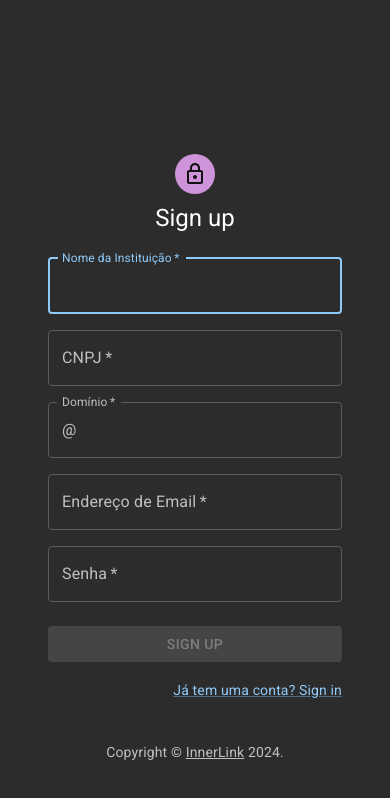
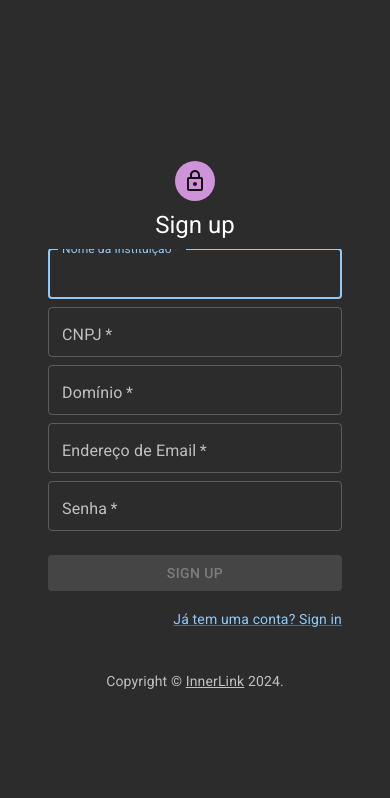
Before and after one commit to Gmendesfonseca/ThirdSemester-Project, a React (Vite) app in the folder vite-project/: page /register in a window 390 px wide. Shown: the top 798 px of the page. Built offline with nearby package versions, Linux system fonts and the light colour scheme.

Commit message:
update signin/up

```diff
--- a/vite-project/src/components/Register/FormInstitution.tsx
+++ b/vite-project/src/components/Register/FormInstitution.tsx
@@ -1,13 +1,13 @@
-import { useNavigate } from 'react-router-dom';
-import React, { useState } from 'react';
-import Button from '@mui/material/Button';
-import TextField from '@mui/material/TextField';
-import Grid from '@mui/material/Grid';
-import Box from '@mui/material/Box';
-import { addToast } from '../../components/Toast/toast';
-import { InputAdornment } from '@mui/material';
-import { registerInstitution, RegisterResponse } from '../../services/register';
-import Anchor from '../Anchor/Anchor';
+import { useNavigate } from "react-router-dom";
+import React, { useState } from "react";
+import Button from "@mui/material/Button";
+import TextField from "@mui/material/TextField";
+import Grid from "@mui/material/Grid";
+import Box from "@mui/material/Box";
+import { addToast } from "../../components/Toast/toast";
+import { InputAdornment } from "@mui/material";
+import { registerInstitution, RegisterResponse } from "../../services/register";
+import Anchor from "../Anchor/Anchor";
 
 export default function FormInstitution() {
   const navigate = useNavigate();
@@ -16,13 +16,13 @@ export default function FormInstitution() {
   const [domainError, setDomainError] = useState(false);
   const [cnpjError, setCnpjError] = useState(false);
   const [formData, setFormData] = useState({
-    email: '',
-    password: '',
+    email: "",
+    password: "",
   });
 
   const handleEmailChange = (event: React.ChangeEvent<HTMLInputElement>) => {
     const emailRegex = /^[A-Z0-9._%+-]+@[A-Z0-9.-]+\.[A-Z]{2,4}$/i;
-    if (!emailRegex.test(event.target.value) && event.target.value != '') {
+    if (!emailRegex.test(event.target.value) && event.target.value != "") {
       setEmailError(true);
     } else {
       setEmailError(false);
@@ -31,7 +31,7 @@ export default function FormInstitution() {
   };
 
   const handlePasswordChange = (event: React.ChangeEvent<HTMLInputElement>) => {
-    if (event.target.value.length < 8 && event.target.value != '') {
+    if (event.target.value.length < 8 && event.target.value != "") {
       setPasswordError(true);
     } else {
       setPasswordError(false);
@@ -43,7 +43,7 @@ export default function FormInstitution() {
   };
   const handleDomainChange = (event: React.ChangeEvent<HTMLInputElement>) => {
     const domainRegex = /^[A-Z0-9.-]+\.[A-Z]{2,4}$/i;
-    if (!domainRegex.test(event.target.value) && event.target.value != '') {
+    if (!domainRegex.test(event.target.value) && event.target.value != "") {
       setDomainError(true);
     } else {
       setDomainError(false);
@@ -56,7 +56,7 @@ export default function FormInstitution() {
 
   const handleCnpjChange = (event: React.ChangeEvent<HTMLInputElement>) => {
     const cnpjRegex = /^\d{2}\.\d{3}\.\d{3}\/\d{4}-\d{2}$/;
-    if (!cnpjRegex.test(event.target.value) || event.target.value == '') {
+    if (!cnpjRegex.test(event.target.value) || event.target.value == "") {
       setCnpjError(true);
     } else {
       setCnpjError(false);
@@ -67,26 +67,26 @@ export default function FormInstitution() {
   const handleSubmit = (event: React.FormEvent<HTMLFormElement>) => {
     event.preventDefault();
     const data = new FormData(event.currentTarget);
-    const name = data.get('institution') as string;
-    const email = data.get('email') as string;
-    const password = data.get('password') as string;
-    const domain = data.get('domain') as string;
-    const cnpj = data.get('cnpj') as string;
+    const name = data.get("institution") as string;
+    const email = data.get("email") as string;
+    const password = data.get("password") as string;
+    const domain = data.get("domain") as string;
+    const cnpj = data.get("cnpj") as string;
 
     if (
       !emailError &&
       !passwordError &&
       !domainError &&
       !cnpjError &&
-      email !== '' &&
-      password !== '' &&
-      domain !== '' &&
-      cnpj !== '' &&
-      name !== ''
+      email !== "" &&
+      password !== "" &&
+      domain !== "" &&
+      cnpj !== "" &&
+      name !== ""
     ) {
       handleRegister(name, email, password, domain, cnpj);
-    } else if (email === '' || password === '') {
-      addToast('Preencha todos os campos', { appearance: 'error' });
+    } else if (email === "" || password === "") {
+      addToast("Preencha todos os campos", { appearance: "error" });
     }
   };
 
@@ -102,7 +102,7 @@ export default function FormInstitution() {
     email: string,
     password: string,
     domain: string,
-    cnpj: string,
+    cnpj: string
   ) => {
     try {
       const data: RegisterResponse = await registerInstitution({
@@ -114,19 +114,30 @@ export default function FormInstitution() {
       });
 
       if (data.success) {
-        addToast('Cadastro realizado com sucesso', { appearance: 'success' });
-        navigate('/login');
+        addToast("Cadastro realizado com sucesso", { appearance: "success" });
+        navigate("/login");
       } else {
-        addToast('Email ou senha incorretos', { appearance: 'error' });
+        addToast("Email ou senha incorretos", { appearance: "error" });
       }
     } catch (error) {
-      console.error('Register failed:', error);
+      console.error("Register failed:", error);
     }
   };
 
   return (
-    <Box component="form" noValidate onSubmit={handleSubmit} sx={{ mt: 3 }}>
-      <Grid container spacing={2}>
+    <Box
+      component="form"
+      noValidate
+      onSubmit={handleSubmit}
+      sx={{
+        mt: {sm: 0, md: 0, lg: 6},
+        display: "flex",
+        flexDirection: "column",
+        maxHeight: "100vh",
+        overflow: "hidden",
+      }}
+    >
+      <Grid container spacing={1}>
         <Grid item xs={12} sm={12}>
           <TextField
             autoComplete="given-name"
@@ -136,12 +147,17 @@ export default function FormInstitution() {
             id="institution"
             label="Nome da Instituição"
             autoFocus
+            sx={(theme) => ({
+              [theme.breakpoints.down("md")]: {
+                "& .MuiInputBase-root": { height: 50 },
+              },
+            })}
           />
         </Grid>
         <Grid item xs={12} sm={12}>
           <TextField
             error={cnpjError}
-            helperText={cnpjError ? 'CNPJ inválido' : ''}
+            helperText={cnpjError ? "CNPJ inválido" : ""}
             required
             fullWidth
             id="cnpj"
@@ -149,12 +165,17 @@ export default function FormInstitution() {
             name="cnpj"
             autoComplete="cnpj"
             onChange={handleCnpjChange}
+            sx={(theme) => ({
+              [theme.breakpoints.down("md")]: {
+                "& .MuiInputBase-root": { height: 50 },
+              },
+            })}
           />
         </Grid>
         <Grid item xs={12} sm={12}>
           <TextField
             error={domainError}
-            helperText={domainError ? 'Domínio inválido' : ''}
+            helperText={domainError ? "Domínio inválido" : ""}
             required
             fullWidth
             id="domain"
@@ -162,17 +183,17 @@ export default function FormInstitution() {
             name="domain"
             autoComplete="domain"
             onChange={handleDomainChange}
-            InputProps={{
-              startAdornment: (
-                <InputAdornment position="start">@</InputAdornment>
-              ),
-            }}
+            sx={(theme) => ({
+              [theme.breakpoints.down("md")]: {
+                "& .MuiInputBase-root": { height: 50 },
+              },
+            })}
           />
         </Grid>
         <Grid item xs={12}>
           <TextField
             error={emailError}
-            helperText={emailError ? 'Email inválido' : ''}
+            helperText={emailError ? "Email inválido" : ""}
             required
             fullWidth
             id="email"
@@ -180,12 +201,17 @@ export default function FormInstitution() {
             name="email"
             autoComplete="email"
             onChange={handleEmailChange}
+            sx={(theme) => ({
+              [theme.breakpoints.down("md")]: {
+                "& .MuiInputBase-root": { height: 50 },
+              },
+            })}
           />
         </Grid>
         <Grid item xs={12}>
           <TextField
             error={passwordError}
-            helperText={passwordError ? 'Senha muito curta' : ''}
+            helperText={passwordError ? "Senha muito curta" : ""}
             required
             fullWidth
             name="password"
@@ -194,6 +220,11 @@ export default function FormInstitution() {
             id="password"
             autoComplete="new-password"
             onChange={handlePasswordChange}
+            sx={(theme) => ({
+              [theme.breakpoints.down("md")]: {
+                "& .MuiInputBase-root": { height: 50 },
+              },
+            })}
           />
         </Grid>
         {/* <Grid item xs={12}>
--- a/vite-project/src/pages/Login/SignInView.tsx
+++ b/vite-project/src/pages/Login/SignInView.tsx
@@ -1,35 +1,41 @@
-import React from 'react';
-import Avatar from '@mui/material/Avatar';
-import CssBaseline from '@mui/material/CssBaseline';
-import Paper from '@mui/material/Paper';
-import Box from '@mui/material/Box';
-import Grid from '@mui/material/Grid';
-import Typography from '@mui/material/Typography';
-import { ThemeProvider } from '@mui/material';
-import { Form } from '../../components/Login/Form/Form';
-import logo from '../../assets/IL.png';
-import { darkTheme } from '../../Theme';
+import React from "react";
+import Avatar from "@mui/material/Avatar";
+import CssBaseline from "@mui/material/CssBaseline";
+import Paper from "@mui/material/Paper";
+import Box from "@mui/material/Box";
+import Grid from "@mui/material/Grid";
+import Typography from "@mui/material/Typography";
+import { ThemeProvider } from "@mui/material";
+import { Form } from "../../components/Login/Form/Form";
+import logo from "../../assets/IL.png";
+import { darkTheme } from "../../Theme";
 
 export default function SignInSide() {
   return (
     <ThemeProvider theme={darkTheme}>
-      <Grid container component="main" sx={{ height: '100vh' }}>
+      <Grid
+        container
+        component="main"
+        sx={{ height: "100vh" }}
+        overflow={"hidden"}
+      >
         <CssBaseline />
         <Grid
           item
           xs={false}
           sm={4}
-          md={7}
+          md={5}
+          lg={7}
           sx={{
             backgroundImage:
-              'url(https://source.unsplash.com/random?wallpapers)',
-            backgroundRepeat: 'no-repeat',
+              "url(https://source.unsplash.com/random?wallpapers)",
+            backgroundRepeat: "no-repeat",
             backgroundColor: (t) =>
-              t.palette.mode === 'light'
+              t.palette.mode === "light"
                 ? t.palette.grey[50]
                 : t.palette.grey[900],
-            backgroundSize: 'cover',
-            backgroundPosition: 'center',
+            backgroundSize: "cover",
+            backgroundPosition: "center",
           }}
         />
         <Grid
@@ -39,7 +45,8 @@ export default function SignInSide() {
           item
           xs={12}
           sm={8}
-          md={5}
+          md={7}
+          lg={5}
           sx={{}}
           component={Paper}
           elevation={6}
@@ -48,24 +55,24 @@ export default function SignInSide() {
           <Box
             sx={{
               my: 8,
-              mx: 4,
-              display: 'flex',
-              flexDirection: 'column',
-              alignItems: 'center',
+              mx: { sm: 6, md: 6, lg: 24 },
+              display: "flex",
+              flexDirection: "column",
+              alignItems: "center",
             }}
           >
             <Avatar
               sx={{
-                width: '100px',
-                height: '100px',
-                borderRadius: '0px',
-                position: 'relative',
-                bottom: '2rem',
+                width: "100px",
+                height: "100px",
+                borderRadius: "0px",
+                position: "relative",
+                bottom: "2rem",
               }}
             >
               <img src={logo} alt="Logo" />
             </Avatar>
-            <Typography component="h1" variant="h5" fontFamily={''}>
+            <Typography component="h1" variant="h5" fontFamily={""}>
               Bem-vindo ao InnerLink!
             </Typography>
             <Form />
--- a/vite-project/src/pages/Register/SignUp.tsx
+++ b/vite-project/src/pages/Register/SignUp.tsx
@@ -15,23 +15,29 @@ import FormInstitution from '../../components/Register/FormInstitution';
 export default function SignInSide() {
   return (
     <ThemeProvider theme={darkTheme}>
-      <Grid container component="main" sx={{ height: '100vh' }}>
+      <Grid
+        container
+        component="main"
+        sx={{ height: "100vh" }}
+        overflow={"hidden"}
+      >
         <CssBaseline />
         <Grid
           item
           xs={false}
           sm={4}
-          md={7}
+          md={5}
+          lg={7}
           sx={{
             backgroundImage:
-              'url(https://source.unsplash.com/random?wallpapers)',
-            backgroundRepeat: 'no-repeat',
+              "url(https://source.unsplash.com/random?wallpapers)",
+            backgroundRepeat: "no-repeat",
             backgroundColor: (t) =>
-              t.palette.mode === 'light'
+              t.palette.mode === "light"
                 ? t.palette.grey[50]
                 : t.palette.grey[900],
-            backgroundSize: 'cover',
-            backgroundPosition: 'center',
+            backgroundSize: "cover",
+            backgroundPosition: "center",
           }}
         />
         <Grid
@@ -41,7 +47,8 @@ export default function SignInSide() {
           item
           xs={12}
           sm={8}
-          md={5}
+          md={7}
+          lg={5}
           sx={{}}
           component={Paper}
           elevation={6}
@@ -49,27 +56,27 @@ export default function SignInSide() {
         >
           <Box
             sx={{
-              my: 8,
+              my: { sm: 6, md: 6, lg: 24 },
               mx: 4,
-              display: 'flex',
-              flexDirection: 'column',
-              alignItems: 'center',
+              display: "flex",
+              flexDirection: "column",
+              alignItems: "center",
             }}
           >
             <Container component="main" maxWidth="xs">
               <CssBaseline />
               <Box
                 sx={{
-                  marginTop: 8,
-                  display: 'flex',
-                  flexDirection: 'column',
-                  alignItems: 'center',
+                  marginTop: 0,
+                  display: "flex",
+                  flexDirection: "column",
+                  alignItems: "center",
                 }}
               >
-                <Avatar sx={{ m: 1, bgcolor: 'secondary.main' }}>
+                <Avatar sx={{ m: 1, bgcolor: "secondary.main" }}>
                   <LockOutlinedIcon />
                 </Avatar>
-                <Typography component="h1" variant="h5">
+                <Typography component="h1" variant="h5" marginBottom={1}>
                   Sign up
                 </Typography>
                 <FormInstitution />
```
